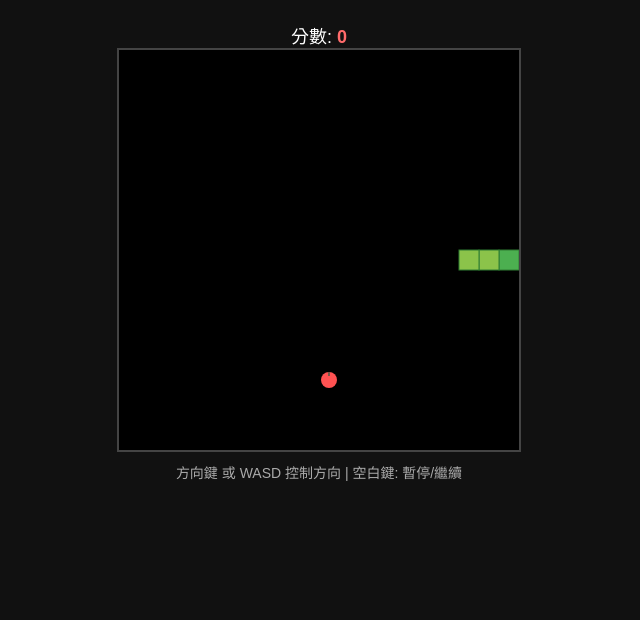
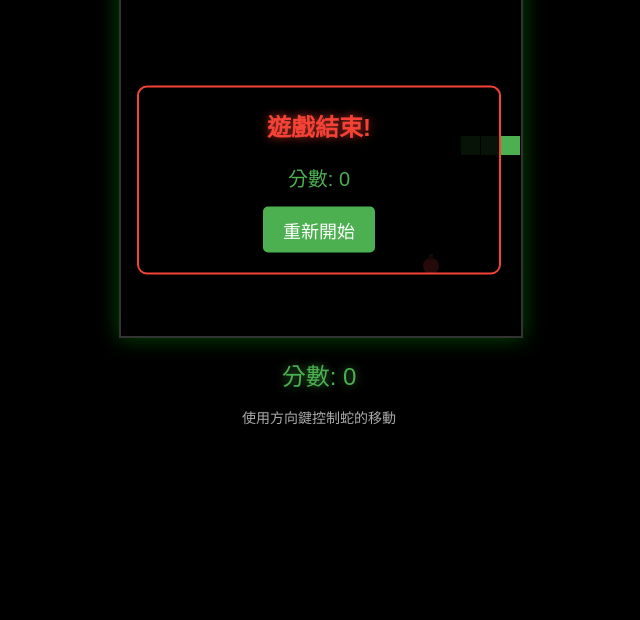
Before and after one commit to alexovo2009/Alex, a plain HTML site: page index.html in a window 1280 px wide. Shown: the part 220-840 px from the top of the page, without its empty margins (321-961 px from the left). After the commit the page ends 800 px from the top, so only its background shows below. Drawn offline with Linux system fonts and the light colour scheme.

Commit message:
新增一個貪食蛇小遊戲

```diff
--- a/index.html
+++ b/index.html
@@ -7,270 +7,337 @@
     <style>
         body {
             margin: 0;
-            padding: 20px;
-            background-color: #111;
+            padding: 0;
             display: flex;
-            flex-direction: column;
+            justify-content: center;
             align-items: center;
-            justify-content: center;
-            height: 100vh;
-            font-family: Arial, sans-serif;
+            min-height: 100vh;
+            background-color: #000;
+            font-family: 'Arial', sans-serif;
             color: white;
+            overflow: hidden;
         }
-        canvas {
-            border: 2px solid #444;
-            background-color: black;
-        }
-        .info {
-            margin-top: 15px;
-            font-size: 18px;
+
+        #game-container {
+            position: relative;
+            width: 400px;
             text-align: center;
         }
-        .score {
-            font-weight: bold;
-            color: #ff6b6b;
+
+        #game-board {
+            background-color: #000;
+            border: 2px solid #333;
+            box-shadow: 0 0 20px rgba(0, 255, 0, 0.3);
         }
-        .controls {
-            margin-top: 10px;
+
+        #score {
+            margin-top: 15px;
+            font-size: 24px;
+            color: #4CAF50;
+            text-shadow: 0 0 10px rgba(76, 175, 80, 0.7);
+        }
+
+        #game-over {
+            position: absolute;
+            top: 50%;
+            left: 50%;
+            transform: translate(-50%, -50%);
+            background-color: rgba(0, 0, 0, 0.85);
+            padding: 20px;
+            border-radius: 10px;
+            border: 2px solid #f44336;
+            display: none;
+            z-index: 10;
+            width: 80%;
+        }
+
+        #game-over h2 {
+            color: #f44336;
+            margin-top: 0;
+            text-shadow: 0 0 10px rgba(244, 67, 54, 0.7);
+        }
+
+        #final-score {
+            font-size: 20px;
+            margin: 15px 0;
+            color: #4CAF50;
+        }
+
+        #restart-btn {
+            background-color: #4CAF50;
+            color: white;
+            border: none;
+            padding: 10px 20px;
+            font-size: 18px;
+            border-radius: 5px;
+            cursor: pointer;
+            transition: all 0.3s;
+        }
+
+        #restart-btn:hover {
+            background-color: #45a049;
+            box-shadow: 0 0 15px rgba(76, 175, 80, 0.7);
+        }
+
+        #instructions {
+            margin-top: 15px;
+            color: #aaa;
             font-size: 14px;
-            color: #aaa;
         }
     </style>
 </head>
 <body>
-    <h1>🐍 貪食蛇遊戲</h1>
-    <div class="info">
-        分數: <span id="score" class="score">0</span>
+    <div id="game-container">
+        <canvas id="game-board" width="400" height="400"></canvas>
+        <div id="score">分數: 0</div>
+        <div id="instructions">使用方向鍵控制蛇的移動</div>
+
+        <div id="game-over">
+            <h2>遊戲結束!</h2>
+            <div id="final-score">分數: 0</div>
+            <button id="restart-btn">重新開始</button>
+        </div>
     </div>
-    <canvas id="gameCanvas" width="400" height="400"></canvas>
-    <div class="controls">方向鍵 或 WASD 控制方向 | 空白鍵: 暫停/繼續</div>
 
     <script>
-        // 獲取 canvas 與 context
-        const canvas = document.getElementById('gameCanvas');
+        // 遊戲變數
+        const canvas = document.getElementById('game-board');
         const ctx = canvas.getContext('2d');
+        const scoreDisplay = document.getElementById('score');
+        const finalScoreDisplay = document.getElementById('final-score');
+        const gameOverScreen = document.getElementById('game-over');
+        const restartBtn = document.getElementById('restart-btn');
 
         // 遊戲設定
         const gridSize = 20;
         const gridWidth = canvas.width / gridSize;
         const gridHeight = canvas.height / gridSize;
+        const initialSpeed = 120; // 毫秒
+
+        // 遊戲狀態
+        let snake = [];
+        let food = {};
+        let direction = 'right';
+        let nextDirection = 'right';
         let score = 0;
+        let gameSpeed = initialSpeed;
+        let gameRunning = false;
+        let gameLoop;
 
-        // 蛇的初始狀態
-        let snake = [
-            {x: 10, y: 10},
-            {x: 9, y: 10},
-            {x: 8, y: 10}
-        ];
-        let direction = 'right'; // 'up', 'down', 'left', 'right'
-        let nextDirection = 'right';
-        let apple = generateApple();
-        let gameRunning = true;
-        let gameSpeed = 120; // ms，數值越小越快
+        // 初始化遊戲
+        function initGame() {
+            // 初始化蛇 (從中間開始)
+            snake = [
+                {x: 10, y: 10},
+                {x: 9, y: 10},
+                {x: 8, y: 10}
+            ];
 
-        // 產生新蘋果（避免與蛇重疊）
-        function generateApple() {
-            let newApple;
-            let overlapping;
+            // 生成第一個食物
+            generateFood();
+
+            // 重置遊戲狀態
+            direction = 'right';
+            nextDirection = 'right';
+            score = 0;
+            gameSpeed = initialSpeed;
+            gameRunning = true;
+
+            // 更新分數顯示
+            scoreDisplay.textContent = `分數: ${score}`;
+            finalScoreDisplay.textContent = `分數: ${score}`;
+
+            // 隱藏遊戲結束畫面
+            gameOverScreen.style.display = 'none';
+
+            // 開始遊戲循環
+            if (gameLoop) clearInterval(gameLoop);
+            gameLoop = setInterval(update, gameSpeed);
+        }
+
+        // 生成食物
+        function generateFood() {
+            // 確保食物不會出現在蛇身上
+            let newFood;
+            let foodOnSnake;
+
             do {
-                overlapping = false;
-                newApple = {
+                foodOnSnake = false;
+                newFood = {
                     x: Math.floor(Math.random() * gridWidth),
                     y: Math.floor(Math.random() * gridHeight)
                 };
-                // 檢查是否與蛇身重疊
+
+                // 檢查食物是否在蛇身上
                 for (let segment of snake) {
-                    if (segment.x === newApple.x && segment.y === newApple.y) {
-                        overlapping = true;
+                    if (segment.x === newFood.x && segment.y === newFood.y) {
+                        foodOnSnake = true;
                         break;
                     }
                 }
-            } while (overlapping);
-            return newApple;
-        }
+            } while (foodOnSnake);
 
-        // 畫蛇
-        function drawSnake() {
-            snake.forEach((segment, index) => {
-                ctx.fillStyle = index === 0 ? '#4CAF50' : '#8BC34A'; // 頭部綠色更深
-                ctx.fillRect(segment.x * gridSize, segment.y * gridSize, gridSize, gridSize);
-                // 畫邊框讓蛇更清晰
-                ctx.strokeStyle = '#2E7D32';
-                ctx.strokeRect(segment.x * gridSize, segment.y * gridSize, gridSize, gridSize);
-            });
-        }
-
-        // 畫蘋果
-        function drawApple() {
-            ctx.fillStyle = '#FF5252'; // 鮮紅色
-            ctx.beginPath();
-            const centerX = apple.x * gridSize + gridSize / 2;
-            const centerY = apple.y * gridSize + gridSize / 2;
-            const radius = gridSize / 2 - 2;
-            ctx.arc(centerX, centerY, radius, 0, Math.PI * 2);
-            ctx.fill();
-
-            // 蘋果梗
-            ctx.fillStyle = '#795548';
-            ctx.fillRect(centerX - 1, apple.y * gridSize + 2, 2, 4);
+            food = newFood;
         }
 
         // 更新遊戲狀態
         function update() {
-            if (!gameRunning) return;
+            // 更新方向
+            direction = nextDirection;
 
-            // 更新方向（避免 180 度掉頭）
-            if (
-                (nextDirection === 'up' && direction !== 'down') ||
-                (nextDirection === 'down' && direction !== 'up') ||
-                (nextDirection === 'left' && direction !== 'right') ||
-                (nextDirection === 'right' && direction !== 'left')
-            ) {
-                direction = nextDirection;
+            // 計算新蛇頭位置
+            const head = {...snake[0]};
+
+            switch (direction) {
+                case 'up':
+                    head.y--;
+                    break;
+                case 'down':
+                    head.y++;
+                    break;
+                case 'left':
+                    head.x--;
+                    break;
+                case 'right':
+                    head.x++;
+                    break;
             }
 
-            // 計算新頭部位置
-            const head = {...snake[0]};
-            switch (direction) {
-                case 'up': head.y--; break;
-                case 'down': head.y++; break;
-                case 'left': head.x--; break;
-                case 'right': head.x++; break;
-            }
-
-            // 檢查撞牆
-            if (head.x < 0 || head.x >= gridWidth || head.y < 0 || head.y >= gridHeight) {
+            // 檢查碰撞
+            if (checkCollision(head)) {
                 gameOver();
                 return;
             }
 
-            // 檢查撞到自己
-            for (let i = 0; i < snake.length; i++) {
-                if (snake[i].x === head.x && snake[i].y === head.y) {
-                    gameOver();
-                    return;
+            // 將新蛇頭加入蛇身
+            snake.unshift(head);
+
+            // 檢查是否吃到食物
+            if (head.x === food.x && head.y === food.y) {
+                // 增加分數
+                score += 10;
+                scoreDisplay.textContent = `分數: ${score}`;
+
+                // 生成新食物
+                generateFood();
+
+                // 每吃到5個食物，遊戲加速
+                if (score % 50 === 0 && gameSpeed > 60) {
+                    gameSpeed -= 10;
+                    clearInterval(gameLoop);
+                    gameLoop = setInterval(update, gameSpeed);
+                }
+            } else {
+                // 沒有吃到食物，移除蛇尾
+                snake.pop();
+            }
+
+            // 繪製遊戲
+            draw();
+        }
+
+        // 檢查碰撞
+        function checkCollision(position) {
+            // 檢查是否撞牆
+            if (
+                position.x < 0 ||
+                position.x >= gridWidth ||
+                position.y < 0 ||
+                position.y >= gridHeight
+            ) {
+                return true;
+            }
+
+            // 檢查是否撞到自己 (跳過蛇頭)
+            for (let i = 1; i < snake.length; i++) {
+                if (position.x === snake[i].x && position.y === snake[i].y) {
+                    return true;
                 }
             }
 
-            // 將新頭加入
-            snake.unshift(head);
-
-            // 檢查是否吃到蘋果
-            if (head.x === apple.x && head.y === apple.y) {
-                // 吃到蘋果：分數 +1，產生新蘋果
-                score += 10;
-                document.getElementById('score').textContent = score;
-                apple = generateApple();
-                // 不移除尾部 → 蛇變長
-            } else {
-                // 沒吃到：移除尾部
-                snake.pop();
-            }
+            return false;
         }
 
-        // 畫面渲染
+        // 繪製遊戲
         function draw() {
-            // 清空畫布（黑色背景）
+            // 清空畫布
             ctx.fillStyle = 'black';
             ctx.fillRect(0, 0, canvas.width, canvas.height);
 
-            drawSnake();
-            drawApple();
+            // 繪製蛇
+            snake.forEach((segment, index) => {
+                if (index === 0) {
+                    // 蛇頭用亮綠色
+                    ctx.fillStyle = '#4CAF50';
+                } else {
+                    // 蛇身用深綠色
+                    ctx.fillStyle = '#2E7D32';
+                }
 
-            // 畫網格（可選，讓畫面更清楚）
-            /*
-            ctx.strokeStyle = '#1a1a1a';
-            ctx.lineWidth = 0.5;
-            for (let x = 0; x <= canvas.width; x += gridSize) {
-                ctx.beginPath();
-                ctx.moveTo(x, 0);
-                ctx.lineTo(x, canvas.height);
-                ctx.stroke();
-            }
-            for (let y = 0; y <= canvas.height; y += gridSize) {
-                ctx.beginPath();
-                ctx.moveTo(0, y);
-                ctx.lineTo(canvas.width, y);
-                ctx.stroke();
-            }
-            */
+                ctx.fillRect(
+                    segment.x * gridSize,
+                    segment.y * gridSize,
+                    gridSize - 1,
+                    gridSize - 1
+                );
+            });
+
+            // 繪製食物 (紅色蘋果)
+            ctx.fillStyle = '#f44336';
+            ctx.beginPath();
+            ctx.arc(
+                food.x * gridSize + gridSize/2,
+                food.y * gridSize + gridSize/2,
+                gridSize/2 - 2,
+                0,
+                Math.PI * 2
+            );
+            ctx.fill();
+
+            // 繪製蘋果柄
+            ctx.fillStyle = '#8B4513';
+            ctx.fillRect(
+                food.x * gridSize + gridSize/2 - 2,
+                food.y * gridSize - 2,
+                4,
+                6
+            );
         }
 
-        // 遊戲主循環
-        function gameLoop() {
-            update();
-            draw();
-            setTimeout(gameLoop, gameSpeed);
+        // 遊戲結束
+        function gameOver() {
+            gameRunning = false;
+            clearInterval(gameLoop);
+            finalScoreDisplay.textContent = `分數: ${score}`;
+            gameOverScreen.style.display = 'block';
         }
 
-        // 鍵盤控制
+        // 鍵盤事件處理
         document.addEventListener('keydown', (e) => {
+            if (!gameRunning) return;
+
+            // 防止180度轉向
             switch (e.key) {
                 case 'ArrowUp':
-                case 'w':
-                case 'W':
-                    nextDirection = 'up';
+                    if (direction !== 'down') nextDirection = 'up';
                     break;
                 case 'ArrowDown':
-                case 's':
-                case 'S':
-                    nextDirection = 'down';
+                    if (direction !== 'up') nextDirection = 'down';
                     break;
                 case 'ArrowLeft':
-                case 'a':
-                case 'A':
-                    nextDirection = 'left';
+                    if (direction !== 'right') nextDirection = 'left';
                     break;
                 case 'ArrowRight':
-                case 'd':
-                case 'D':
-                    nextDirection = 'right';
-                    break;
-                case ' ':
-                    // 空白鍵：暫停/繼續
-                    gameRunning = !gameRunning;
-                    if (gameRunning) gameLoop(); // 恢復時重新啟動循環
+                    if (direction !== 'left') nextDirection = 'right';
                     break;
             }
         });
 
-        // 遊戲結束
-        function gameOver() {
-            gameRunning = false;
-            ctx.fillStyle = 'rgba(0, 0, 0, 0.75)';
-            ctx.fillRect(0, 0, canvas.width, canvas.height);
-            ctx.font = '30px Arial';
-            ctx.fillStyle = '#FF5252';
-            ctx.textAlign = 'center';
-            ctx.fillText('Game Over!', canvas.width / 2, canvas.height / 2 - 20);
-            ctx.font = '20px Arial';
-            ctx.fillStyle = 'white';
-            ctx.fillText(`分數: ${score}`, canvas.width / 2, canvas.height / 2 + 20);
-            ctx.fillText('點擊畫布重新開始', canvas.width / 2, canvas.height / 2 + 50);
-        }
+        // 重新開始按鈕
+        restartBtn.addEventListener('click', initGame);
 
-        // 重新開始遊戲
-        canvas.addEventListener('click', () => {
-            if (!gameRunning) {
-                // 重置遊戲
-                snake = [
-                    {x: 10, y: 10},
-                    {x: 9, y: 10},
-                    {x: 8, y: 10}
-                ];
-                direction = 'right';
-                nextDirection = 'right';
-                apple = generateApple();
-                score = 0;
-                document.getElementById('score').textContent = '0';
-                gameRunning = true;
-                gameLoop();
-            }
-        });
-
-        // 啟動遊戲
-        draw(); // 先畫初始畫面
-        gameLoop();
+        // 開始遊戲
+        initGame();
     </script>
 </body>
 </html>
```
